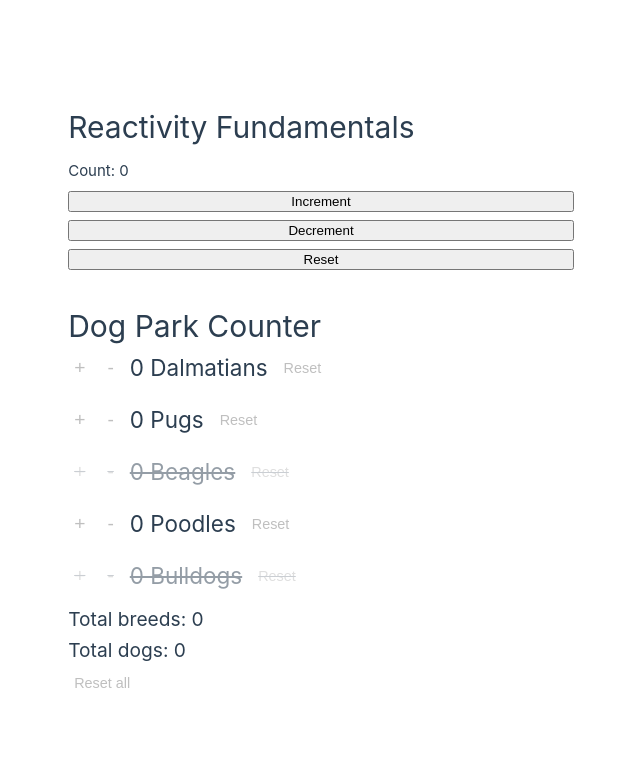
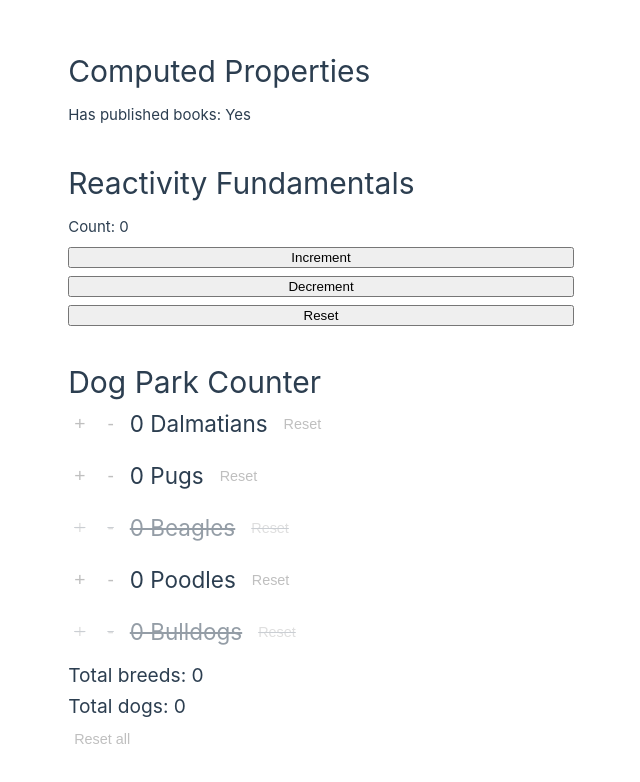
Before and after one commit to Gary11777/vue-project-4, a Vue app: page / in a window 1280 px wide. Shown: the top 782 px of the page, without its empty margins (319-959 px from the left). Built offline with nearby package versions, Linux system fonts and the light colour scheme; the HTML template or start-up script is replaced by a standard one.

Commit message:
Computed Properties. Part 1

```diff
--- a/src/App.vue
+++ b/src/App.vue
@@ -2,6 +2,7 @@
 import Counter from '@/components/Counter.vue'
 import CounterSummary from '@/components/CounterSummary.vue'
 import ReactivityFundamentals from '@/components/ReactivityFundamentals.vue'
+import ComputedProperties from '@/components/ComputedProperties.vue'
 import { ref } from 'vue'
 
 //Data
@@ -31,6 +32,7 @@ const resetAllCounts = () => {
 <template>
 
   <!-- Components -->
+  <ComputedProperties />
   <ReactivityFundamentals />
 
   <!-- Dog Park Counter -->
--- /dev/null
+++ b/src/components/ComputedProperties.vue
@@ -0,0 +1,35 @@
+<script setup>
+import { reactive, computed } from 'vue'
+
+const author = reactive({
+  name: 'John Doe',
+  books: [
+    'Vue 2 - Advanced Guide',
+    'Vue 3 - Basic Guide',
+    'Vue 4 - The Mystery'
+  ]
+})
+
+// a computed ref
+const publishedBooksMessage = computed(() => {
+  return author.books.length > 0 ? 'Yes' : 'No'
+})
+</script>
+
+<template>
+  <header class="page-header">
+    <h1>Computed Properties</h1>
+    <p>Has published books: <span>{{ publishedBooksMessage }}</span></p>
+
+  </header>
+</template>
+
+<style scoped>
+.page-header {
+  display: flex;
+  flex-direction: column;
+  gap: 0.5rem;
+  grid-column: 1 / -1;
+  margin-bottom: 2rem;
+}
+</style>
```
